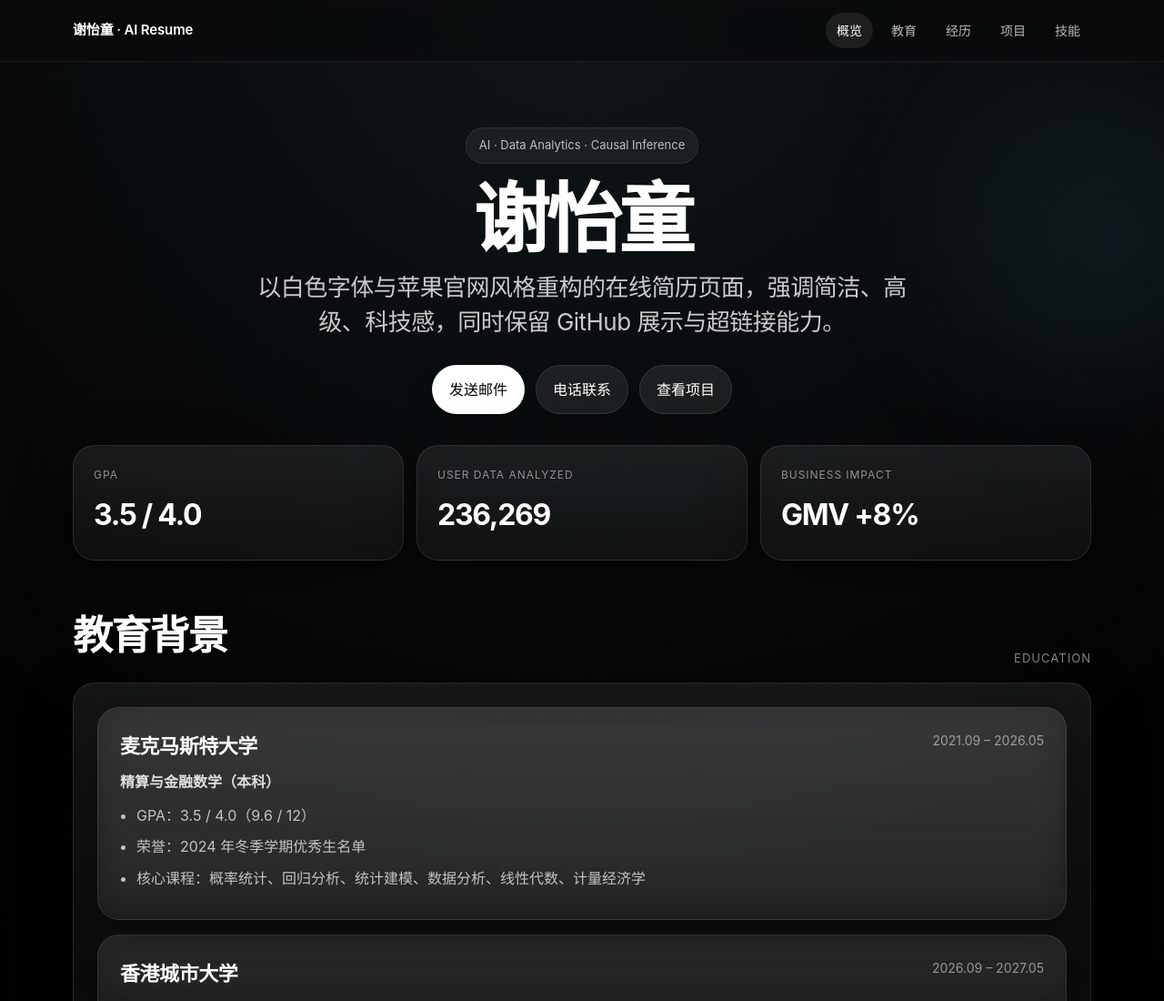
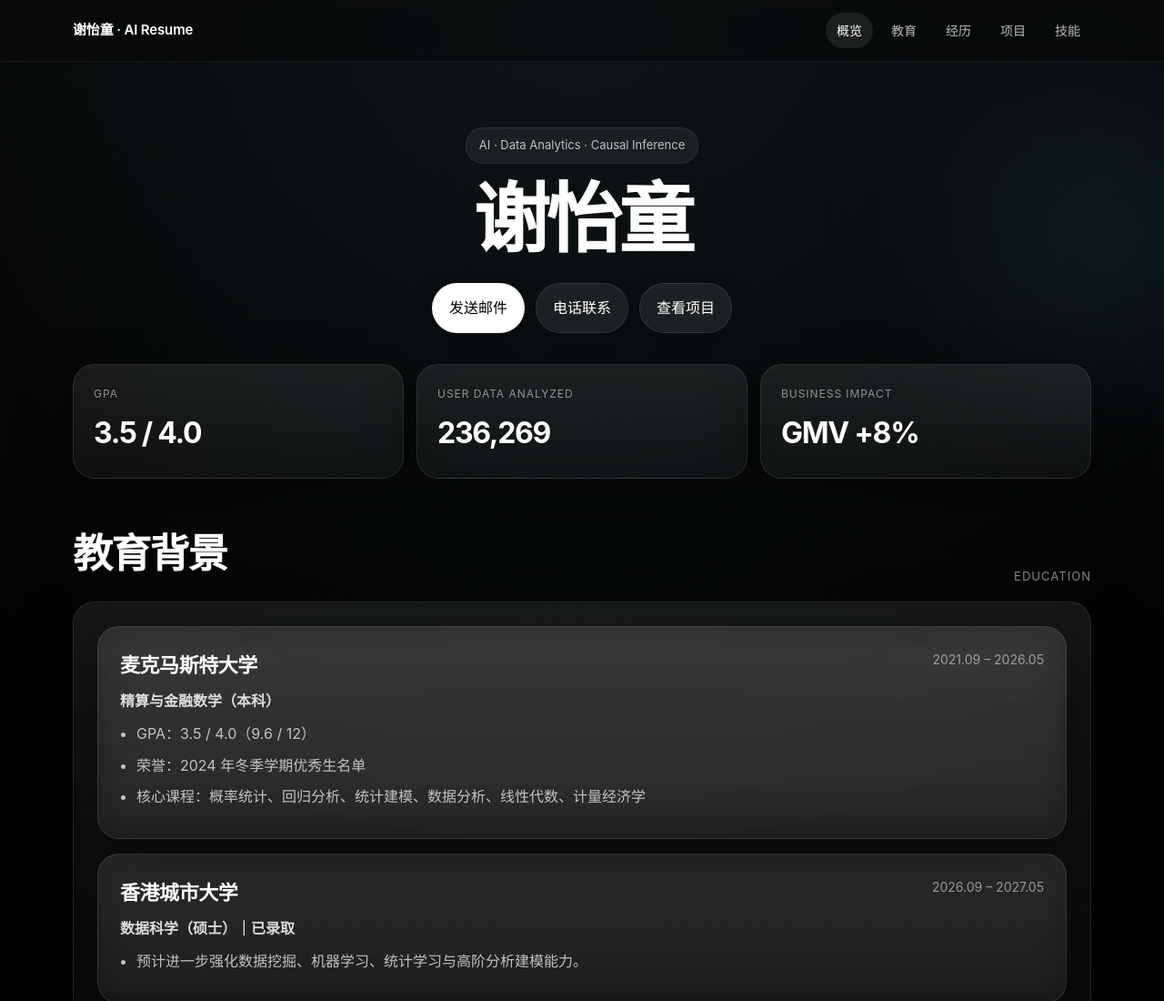
Before and after one commit to AnthonyXie789/My-introduction, a plain HTML site: page index.html in a window 1280 px wide. Shown: the top 1100 px of the page at 91% size. Drawn offline with Linux system fonts and the light colour scheme.

Commit message:
Remove description paragraph from index.html
Removed a paragraph describing the online resume page.

```diff
--- a/index.html
+++ b/index.html
@@ -389,7 +389,6 @@
     <section class="hero reveal visible" id="about">
       <div class="hero-eyebrow">AI · Data Analytics · Causal Inference</div>
       <h1>谢怡童</h1>
-      <p>以白色字体与苹果官网风格重构的在线简历页面，强调简洁、高级、科技感，同时保留 GitHub 展示与超链接能力。</p>
       <div class="hero-actions">
         <a class="button primary" href="mailto:2091530298@qq.com">发送邮件</a>
         <a class="button" href="tel:+8617788170612">电话联系</a>
```
